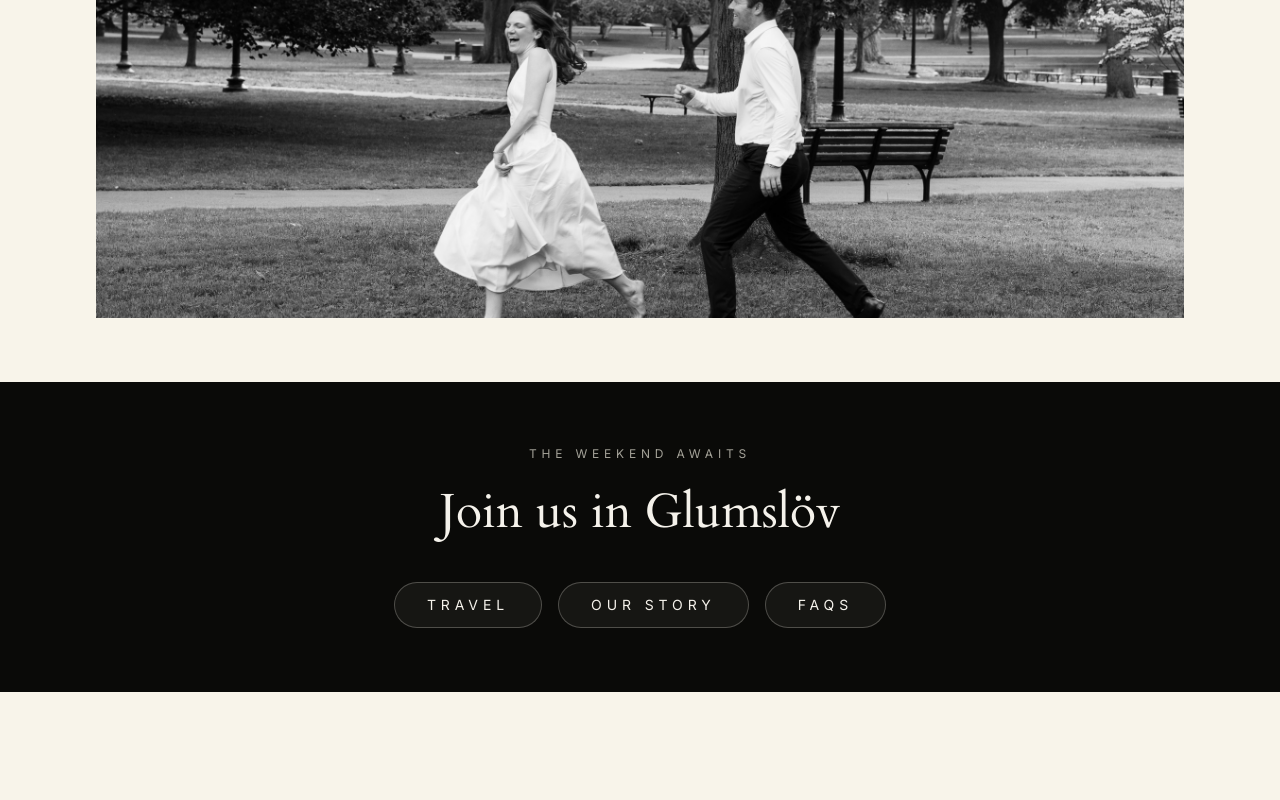
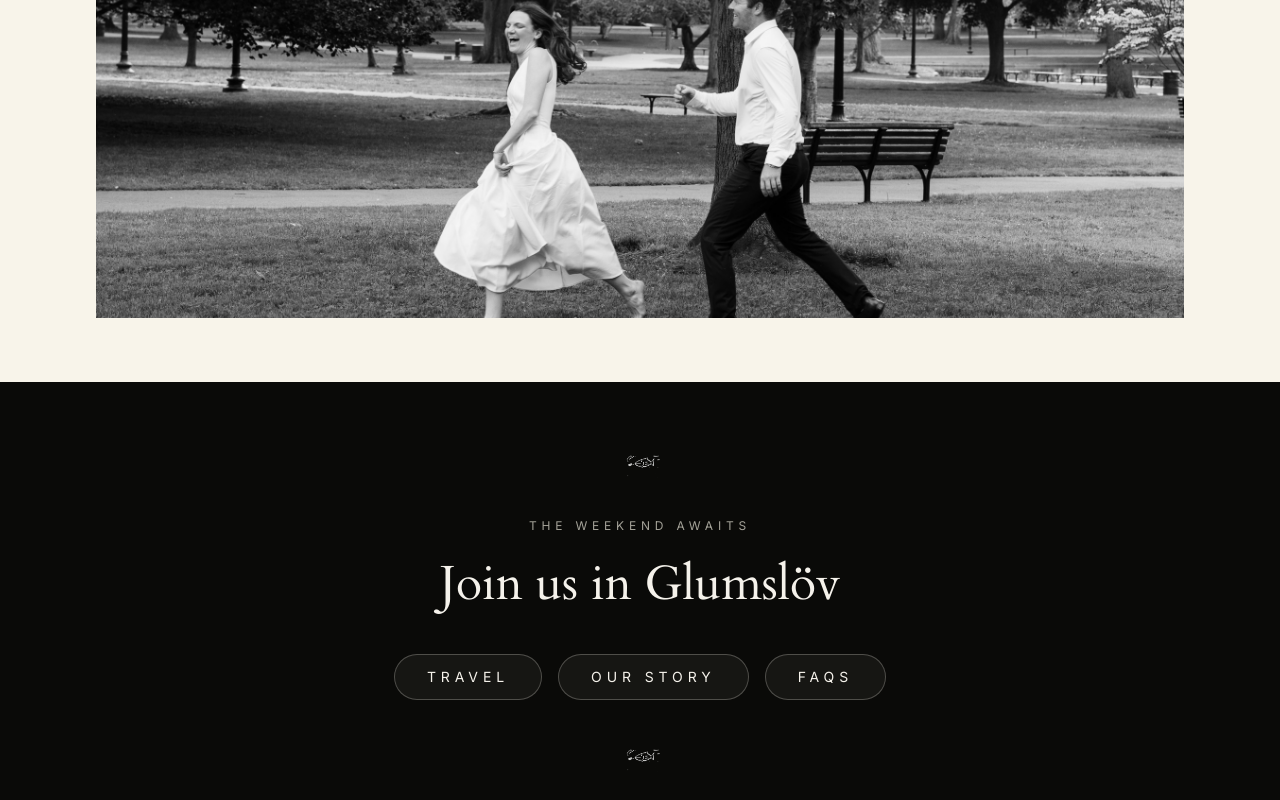
Before and after one commit to EL132/zach-and-julia-wedding, a Next.js app in the folder wedding-website/: page / in a window 1280 px wide. Shown: the part 2140-2940 px from the top of the page. Before the commit the page ends 2832 px from the top, so only its background shows below. Built offline with nearby package versions, Linux system fonts and the light colour scheme.

Commit message:
Add fish accents

```diff
--- /dev/null
+++ b/wedding-website/app/components/FishMark.tsx
@@ -0,0 +1,22 @@
+import Image from "next/image";
+
+type FishMarkProps = {
+  className?: string;
+};
+
+export function FishMark({ className = "" }: FishMarkProps) {
+  return (
+    <span
+      aria-hidden="true"
+      className={`relative block aspect-square overflow-hidden ${className}`}
+    >
+      <Image
+        src="/fish-original.png"
+        alt=""
+        fill
+        sizes="3rem"
+        className="object-contain invert mix-blend-screen"
+      />
+    </span>
+  );
+}
--- a/wedding-website/app/components/SiteHeader.tsx
+++ b/wedding-website/app/components/SiteHeader.tsx
@@ -5,6 +5,7 @@ import { AnimatePresence, motion, useReducedMotion } from "framer-motion";
 import Link from "next/link";
 import { usePathname } from "next/navigation";
 import { couple, navigationItems, type NavItem } from "@/app/content/site";
+import { FishMark } from "@/app/components/FishMark";
 
 const menuEase = [0.22, 1, 0.36, 1] as const;
 
@@ -137,7 +138,9 @@ export default function SiteHeader() {
             >
               <p className="text-xs uppercase tracking-[0.55em] text-[#F5F2EB]/60">Navigation</p>
 
-              <nav className="mt-8 space-y-[clamp(0.65rem,1.8vh,1.25rem)]" aria-label="Primary navigation">
+              <FishMark className="mt-4 h-8 w-8 opacity-75" />
+
+              <nav className="mt-6 space-y-[clamp(0.65rem,1.8vh,1.25rem)]" aria-label="Primary navigation">
                 {navigationItems.map((item, index) => {
                   const itemIsActive = isNavItemActive(item, pathname);
                   const groupOpen = openGroups[item.label] ?? itemIsActive;
--- a/wedding-website/app/page.tsx
+++ b/wedding-website/app/page.tsx
@@ -1,5 +1,6 @@
 import Image from "next/image";
 import Link from "next/link";
+import { FishMark } from "@/app/components/FishMark";
 import RevealImage from "@/app/components/RevealImage";
 import { homePageContent } from "@/app/content/site";
 
@@ -83,8 +84,9 @@ export default function Home() {
         </section>
       </main>
 
-      <section className="bg-[#0a0a08] px-6 py-16 sm:px-8">
+      <footer className="bg-[#0a0a08] px-6 py-12 sm:px-8 sm:py-16">
         <div className="mx-auto max-w-3xl text-center">
+          <FishMark className="mx-auto mb-8 h-10 w-10 opacity-80" />
           <p className="text-xs uppercase tracking-[0.4em] text-[#E6E2D6]/70">
             {homePageContent.cta.eyebrow}
           </p>
@@ -111,8 +113,9 @@ export default function Home() {
               FAQs
             </Link>
           </div>
+          <FishMark className="mx-auto mt-10 h-10 w-10 opacity-80" />
         </div>
-      </section>
+      </footer>
     </>
   );
 }
```
Also changed, not shown: wedding-website/public/fish-original.png (added).
